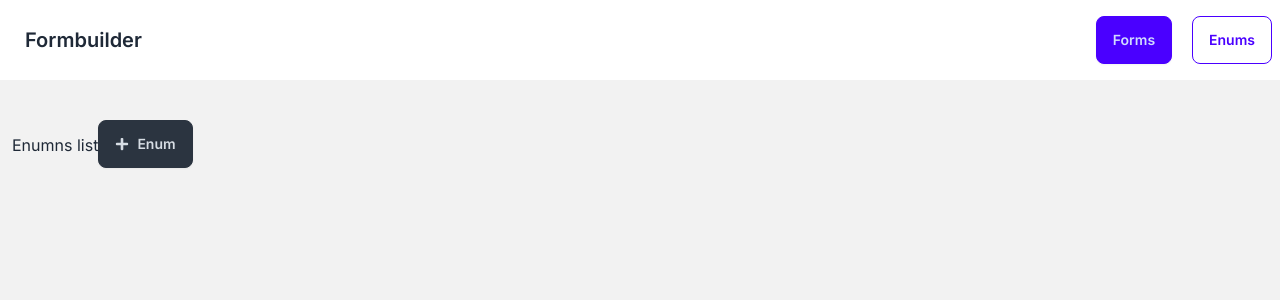
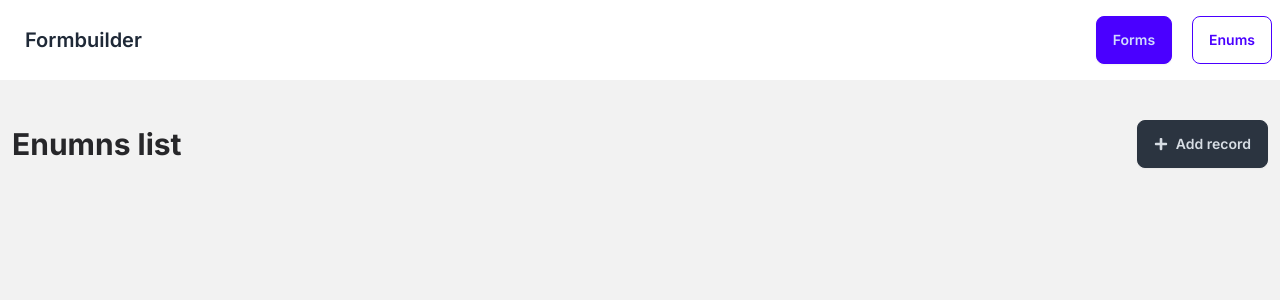
Before and after one commit to prem-jeet/formbuilder, a Next.js app: page /enums in a window 1280 px wide. Shown: the top 300 px of the page. Built offline with nearby package versions, Linux system fonts and the light colour scheme.

Commit message:
header added form enum list page

```diff
--- a/app/enums/page.tsx
+++ b/app/enums/page.tsx
@@ -4,14 +4,16 @@ import Link from "next/link";
 
 const EnumsPage = () => {
   return (
-    <div>
-      Enumns list
-      <Link href="/enums/new">
-        <button className="btn btn-neutral">
-          <FaPlus />
-          Enum
-        </button>
-      </Link>
+    <div className="flex items-center flex-col">
+      <div className="flex self-stretch items-center justify-between">
+        <span className="text-3xl text-zinc-800 font-bold">Enumns list</span>
+        <Link href="/enums/new">
+          <button className="btn btn-neutral">
+            <FaPlus />
+            Add record
+          </button>
+        </Link>
+      </div>
     </div>
   );
 };
```
